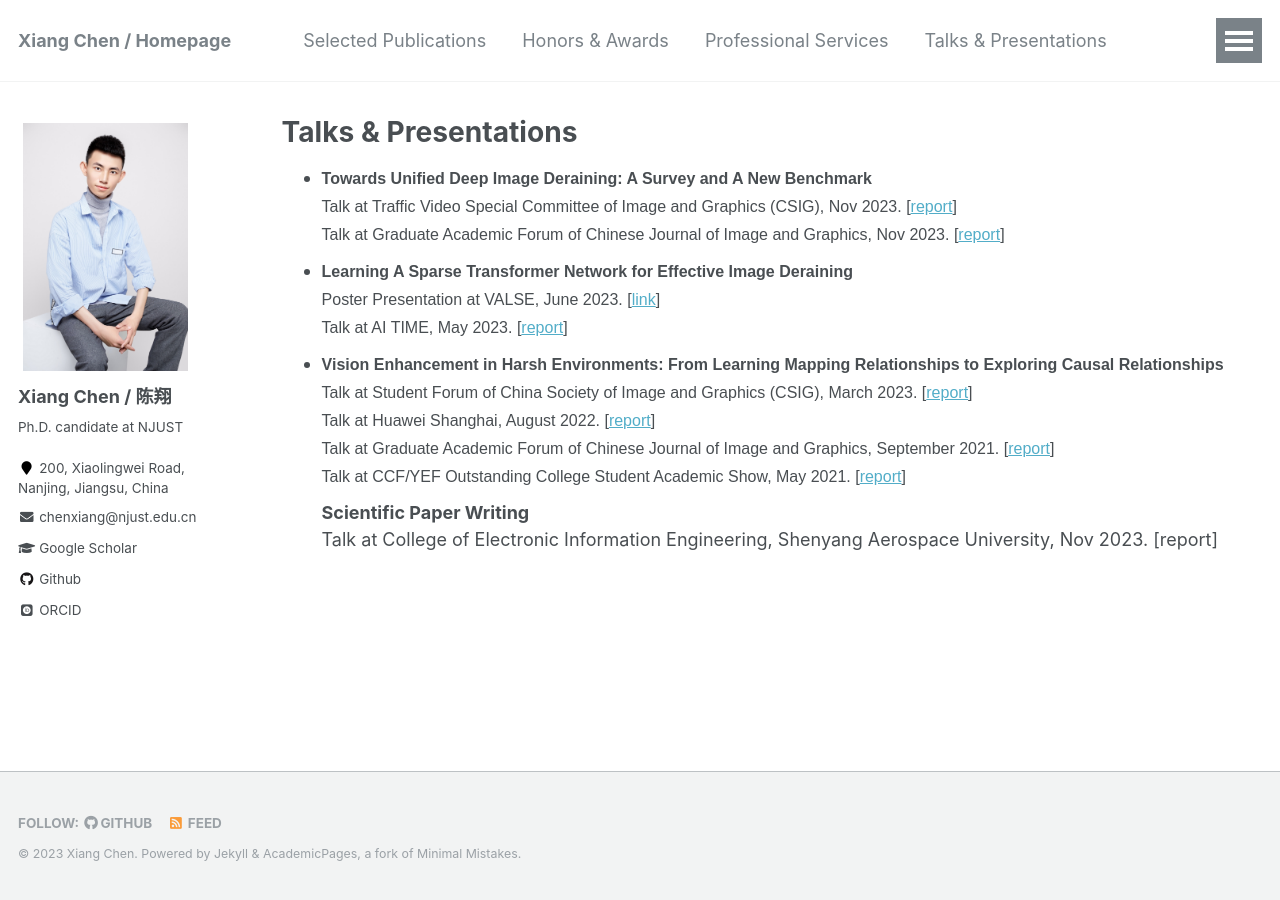
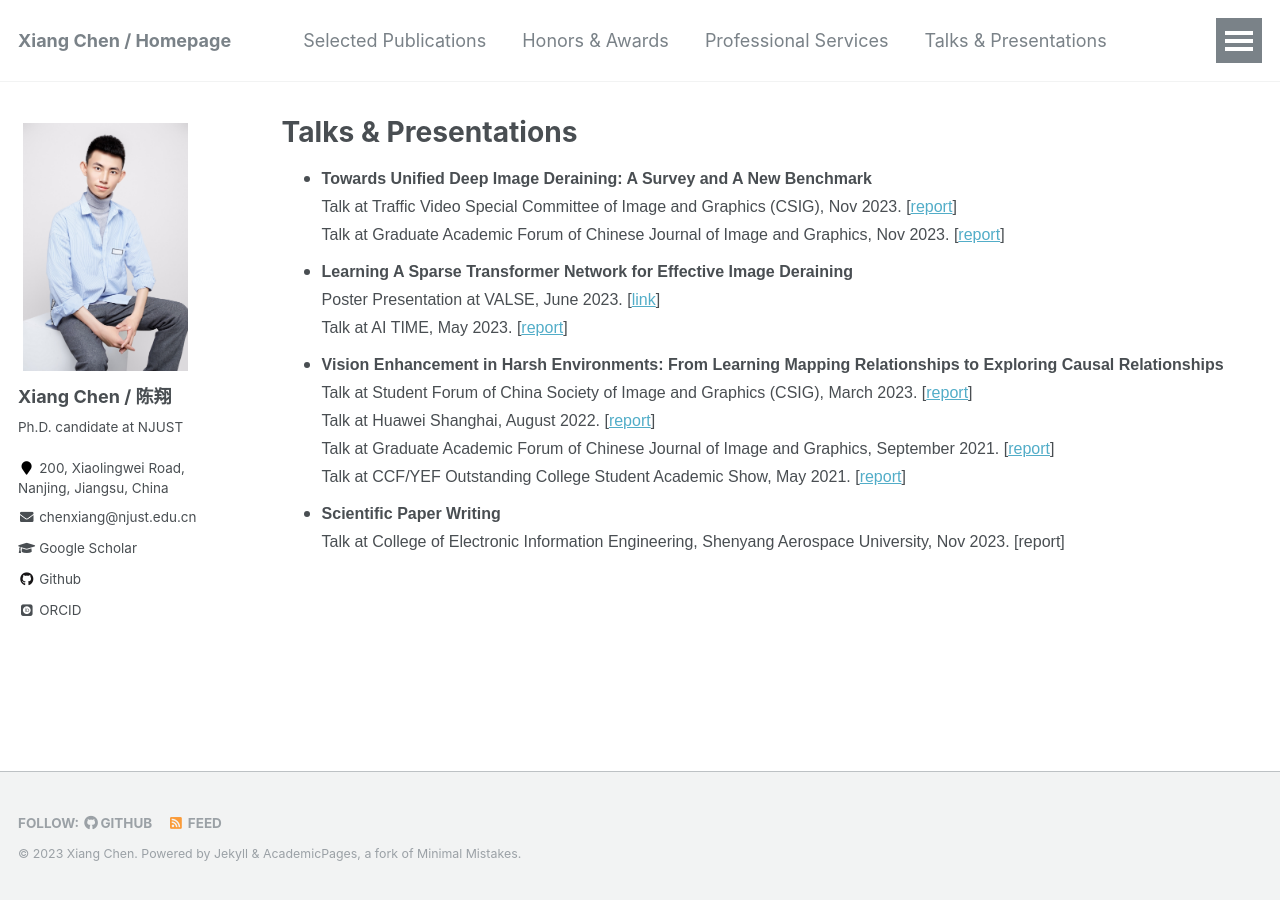
Before and after one commit to cschenxiang/cschenxiang.github.io, a Jekyll site: the page built from _pages/talks.html, in a window 1280 px wide. Built offline with Jekyll 4.4.1, drawn with Linux system fonts in a browser that asks for light colours; some web fonts are replaced.

Commit message:
Update talks.html

```diff
--- a/_pages/talks.html
+++ b/_pages/talks.html
@@ -26,8 +26,10 @@ Talk at Graduate Academic Forum of Chinese Journal of Image and Graphics, Septem
 Talk at CCF/YEF Outstanding College Student Academic Show, May 2021. [<a href="https://www.ccf.org.cn/Chapters/Student_Chapters/SYSU/xsfhdt/2021-05-20/729599.shtml" target="_blank">report</a>]<br>
 </font> </p> </li>
 
+<li> <p style="margin-left: 0px; line-height: 150%; margin-top: 0px; margin-bottom: 0px;"><font face="Arial" size="3"><meta charset="utf-8">
 <strong> Scientific Paper Writing </strong> <br>
 Talk at College of Electronic Information Engineering, Shenyang Aerospace University, Nov 2023. [report]<br>
+</font> </p> </li>
 
 </ul>
 
```
